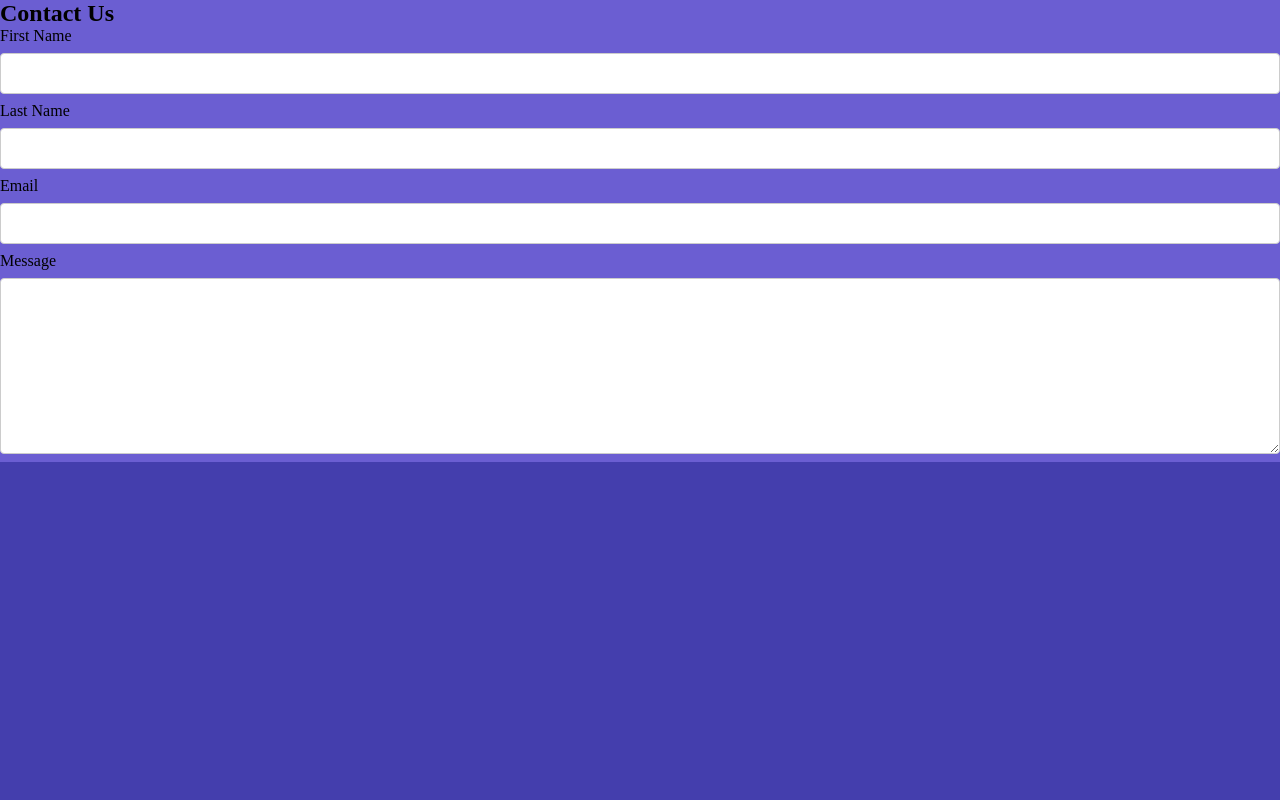
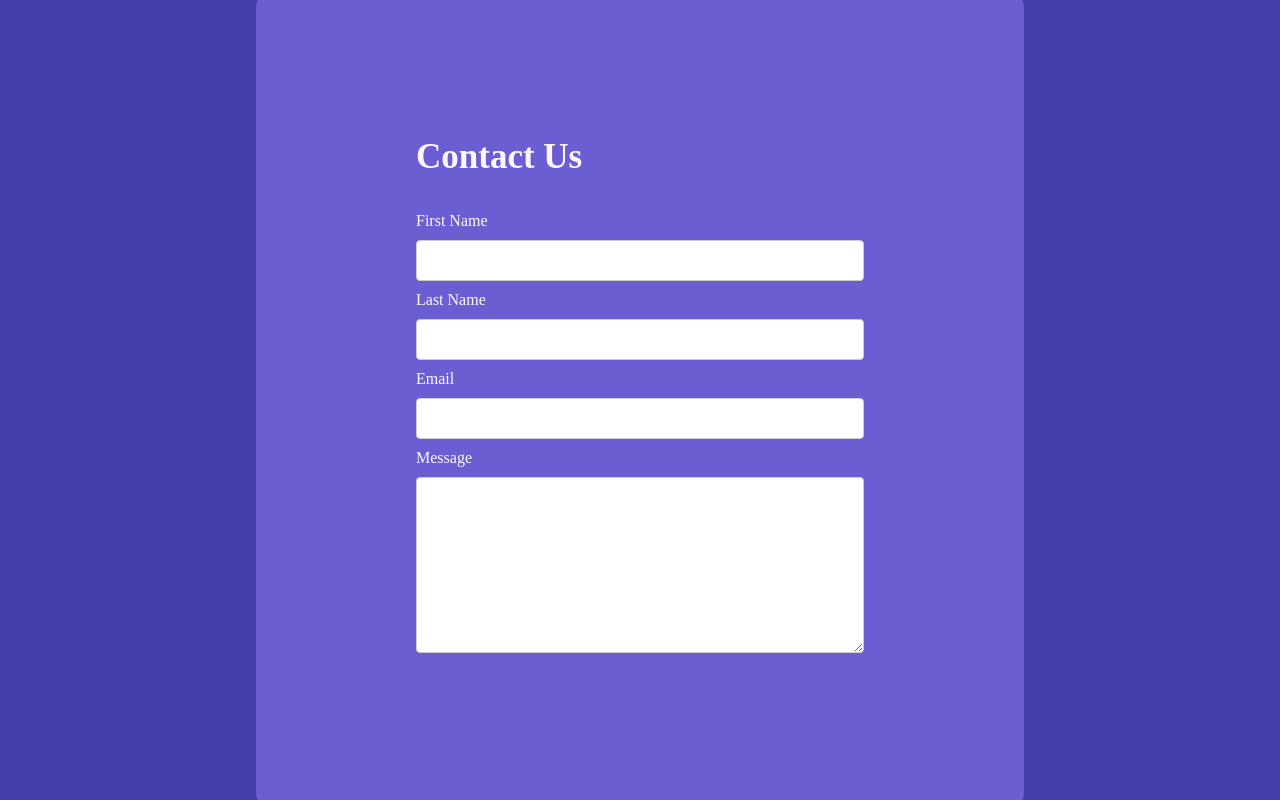
Before and after one commit to mpatel18/Builder-Service-Site, a Vue app in the folder site/: page /contact in a window 1280 px wide. Built offline with nearby package versions, Linux system fonts and the light colour scheme.

Commit message:
updated contact view

```diff
--- a/site/src/components/Information.vue
+++ b/site/src/components/Information.vue
@@ -35,17 +35,30 @@ export default {
 
 <style lang="scss" scoped>
     .information {
+        position: relative;
         background-color: #443EAD;
         height: 100vh;
+        display: flex;
+        justify-content: center;
+        align-items: center;
     }
 
     .info-form {
         background-color: #6B5ED2;
+        padding: 10em;
+        width: 35%;
+        border-radius: 2em;
+        color: #FCF7FF;
+
+        h2 {
+            padding-bottom: 1em;
+            font-size: 35px;
+        }
 
         input[type=text], input[type=email], textarea {
             width: 100%;
-            padding: 12px 20px;
-            margin: 8px 0;
+            padding: 12px 25px;
+            margin: 10px 0;
             display: block;
             border: 1px solid #ccc;
             border-radius: 4px;
```
